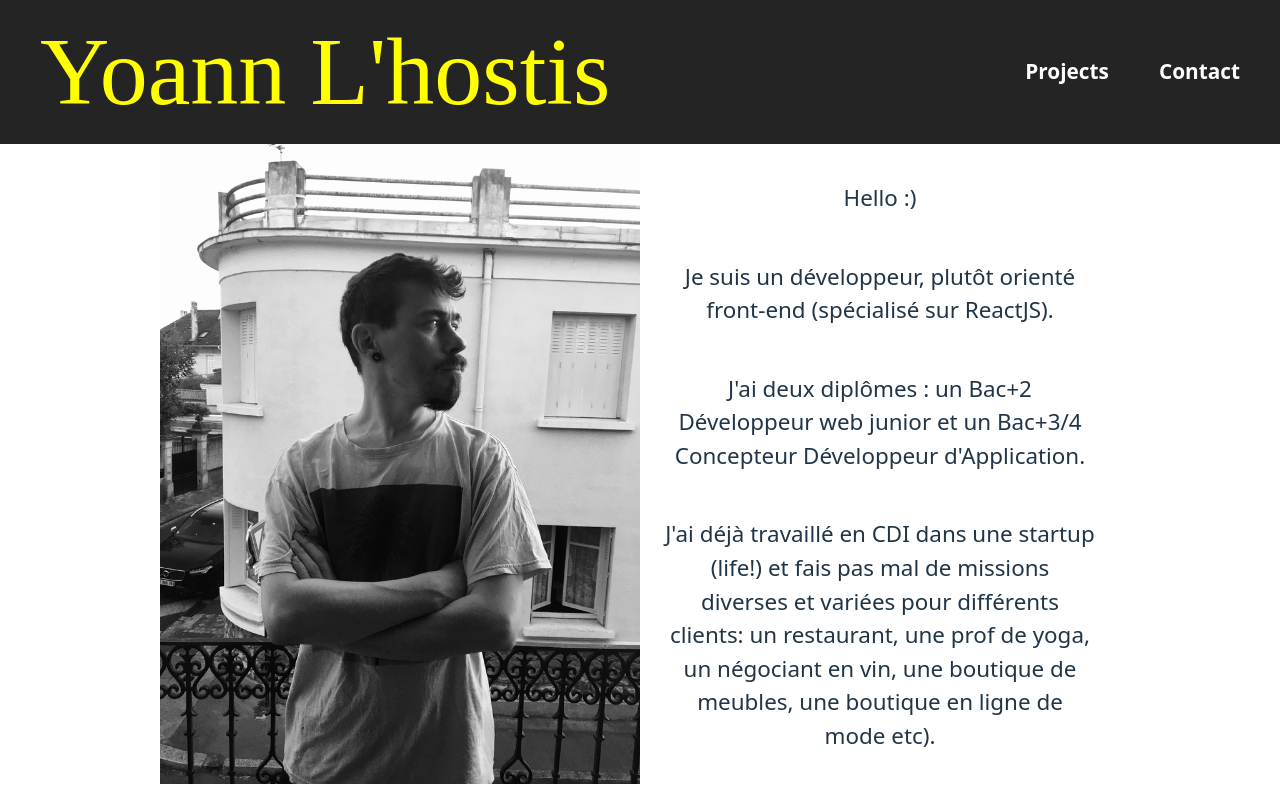
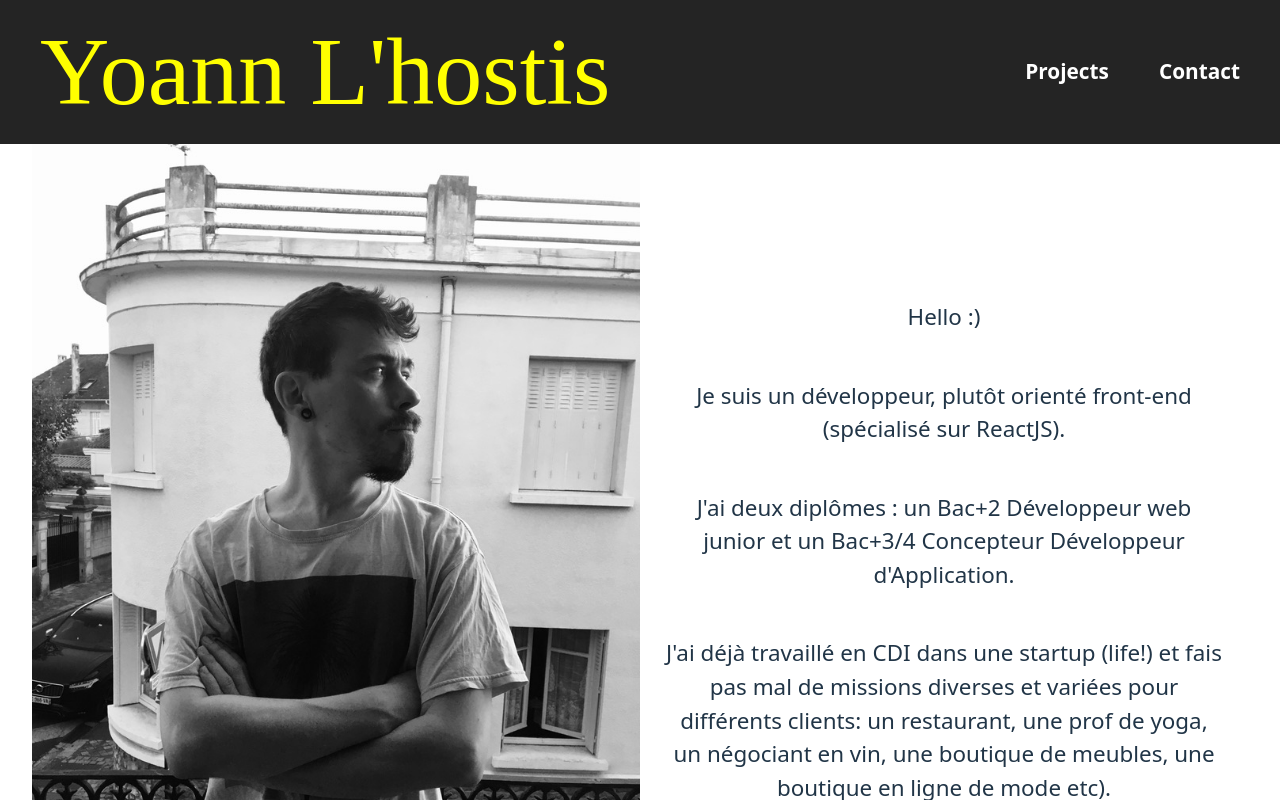
Before and after one commit to YoannLh/port_folio, a React (Vite) app: page / in a window 1280 px wide. Shown: the top 800 px of the page. Built offline with nearby package versions, Linux system fonts and the light colour scheme; a web font is replaced by a local one.

Commit message:
fix text width in Projects and Home

```diff
--- a/src/Pages/Home.tsx
+++ b/src/Pages/Home.tsx
@@ -17,7 +17,7 @@ const Container = styled.div`
 
 const ContainerPhotoAndText = styled.section`
   display: flex;
-  width: 75%;
+  width: 95%;
   margin: auto;
 
   @media (max-width: 800px) {
--- a/src/Pages/Projects.tsx
+++ b/src/Pages/Projects.tsx
@@ -49,7 +49,7 @@ const ContainerText = styled.section`
   margin: auto;
 
   @media (max-width: 800px) {
-    width: 100%;
+    width: 95%;
   }
 `
 
```
